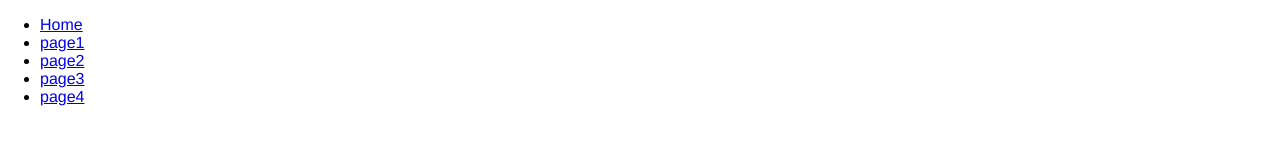
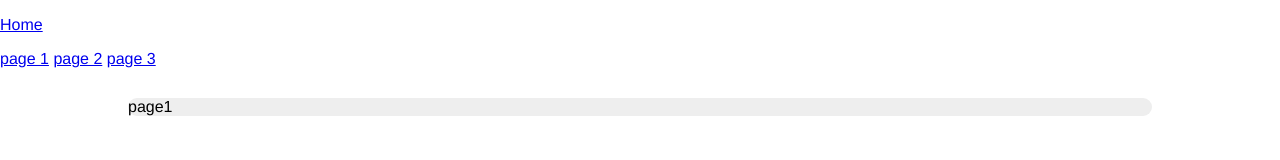
Before and after one commit to pawellicznerski/angular_app, a plain HTML site: page index.html in a window 1280 px wide. Drawn offline with Linux system fonts and the light colour scheme.

Commit message:
fix bugs templates

```diff
--- a/header.html
+++ b/header.html
@@ -1,10 +1,5 @@
-<nav>
-  <div></div>
-  <ul>
-    <li><a href="#/home">Home</a></li>
-    <li><a href="#/page1">page1</a></li>
-    <li><a href="#/page2">page2</a></li>
-    <li><a href="#/page3">page3</a></li>
-    <li><a href="#/page4">page4</a></li>
-  </ul>
-</nav>
+<p><a href="#/!">Home</a></p>
+
+<a href="#!page1">page 1</a>
+<a href="#!page2">page 2</a>
+<a href="#!page3">page 3</a>
--- a/index.html
+++ b/index.html
@@ -1,5 +1,5 @@
 <!DOCTYPE html>
-<html lang="en" ng-app>
+<html lang="en">
   <head>
     <title>The angular app</title>
     <link href="content/css/styles.css" rel="stylesheet" type="text/css" />
@@ -7,7 +7,7 @@
     <script src="app/lib/angular-route.min.js"></script>
     <script src="app/app.js"></script>
   </head>
-  <body>
+  <body  ng-app="myapp">
     <header ng-include="'header.html'"></header>
     <main ng-view></main>
   </body>
```
